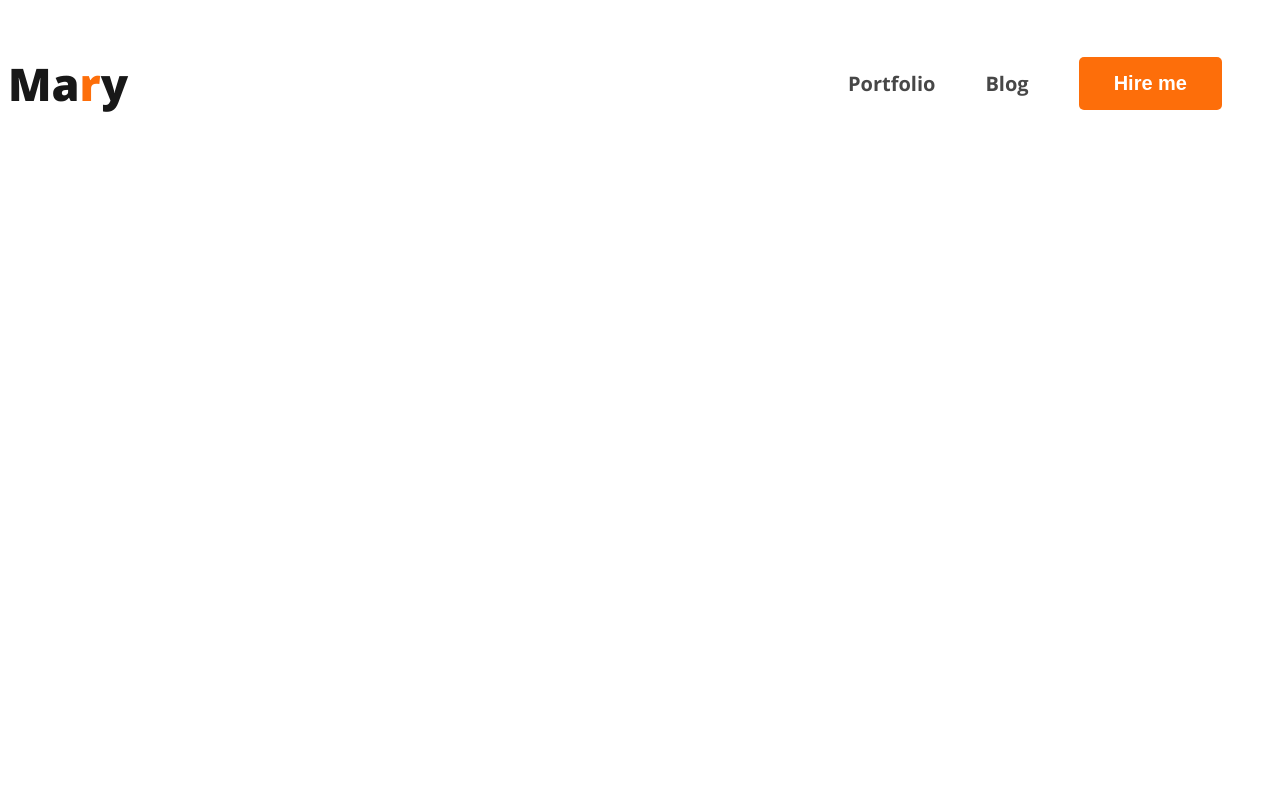
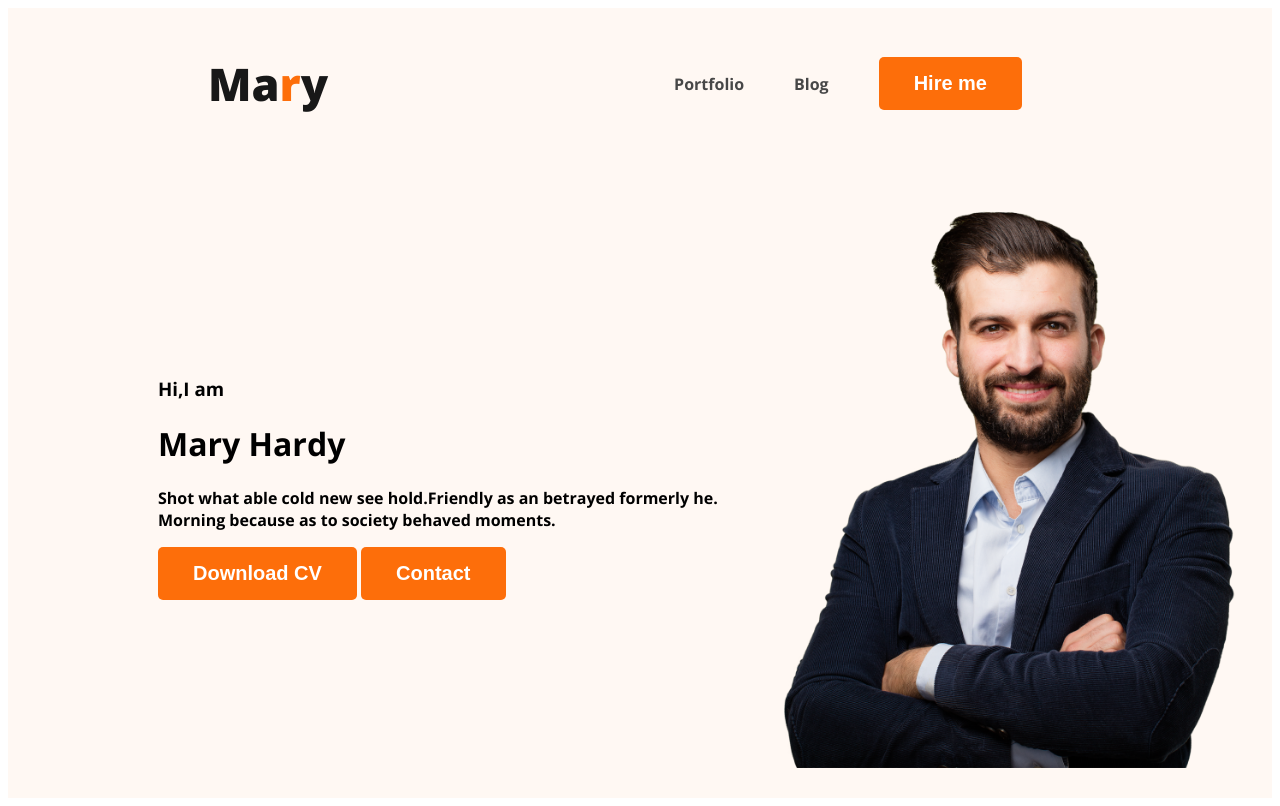
Before and after one commit to KHADIJAURMI/webdeveloper-porfolio, a plain HTML site: page index.html in a window 1280 px wide. Drawn offline with nearby package versions, Linux system fonts and the light colour scheme.

Commit message:
image add

```diff
--- a/index.html
+++ b/index.html
@@ -12,7 +12,7 @@
 
 </head>
 <body>
-   <header>
+   <header class="header">
      <nav>
         <h3 class="nav-title">Ma<span class="text_primary">r</span>y</h3>
         <ul>
@@ -21,6 +21,16 @@
             <li><button class="btn-primary">Hire me </button></li>
         </ul>
      </nav>
+     <div class="banner">
+        <div class="banner-content">
+            <h3 class="banner-head">Hi,I am</h3>
+            <h1 class="banner-title">Mary Hardy</h1>
+            <p>Shot what able cold new see hold.Friendly as an betrayed formerly he. Morning because as to society behaved moments.</p>
+            <button class="btn-primary">Download CV</button>
+             <button class="btn-primary">Contact</button>
+        </div>
+        <img class="profile-pic"src="images/hardy.png" alt="" srcset="">
+     </div>
    </header>
    <main></main>
 </body>
--- a/style/style.css
+++ b/style/style.css
@@ -25,6 +25,7 @@ nav {
     display: flex;
     justify-content: space-between;
     align-items: center;
+    margin: 0 200px;
 }
 
 .nav-title {
@@ -35,6 +36,7 @@ nav {
     font-weight: 800;
     line-height: normal;
 }
+
 
 nav>ul {
     display: flex;
@@ -49,7 +51,16 @@ nav li {
 nav a {
     text-decoration: none;
     color: #474747;
-    font-size: 20px;
-    font-style: normal;
-    font-weight: 200;
 }
+/*header style */
+.header{
+    background-color: #FFF8F3;
+}
+.banner{
+    padding: 30px 30px 30px 150px;
+    display: flex;
+    align-items: center;
+}
+.banner img{
+    width:500px;
+}
```
